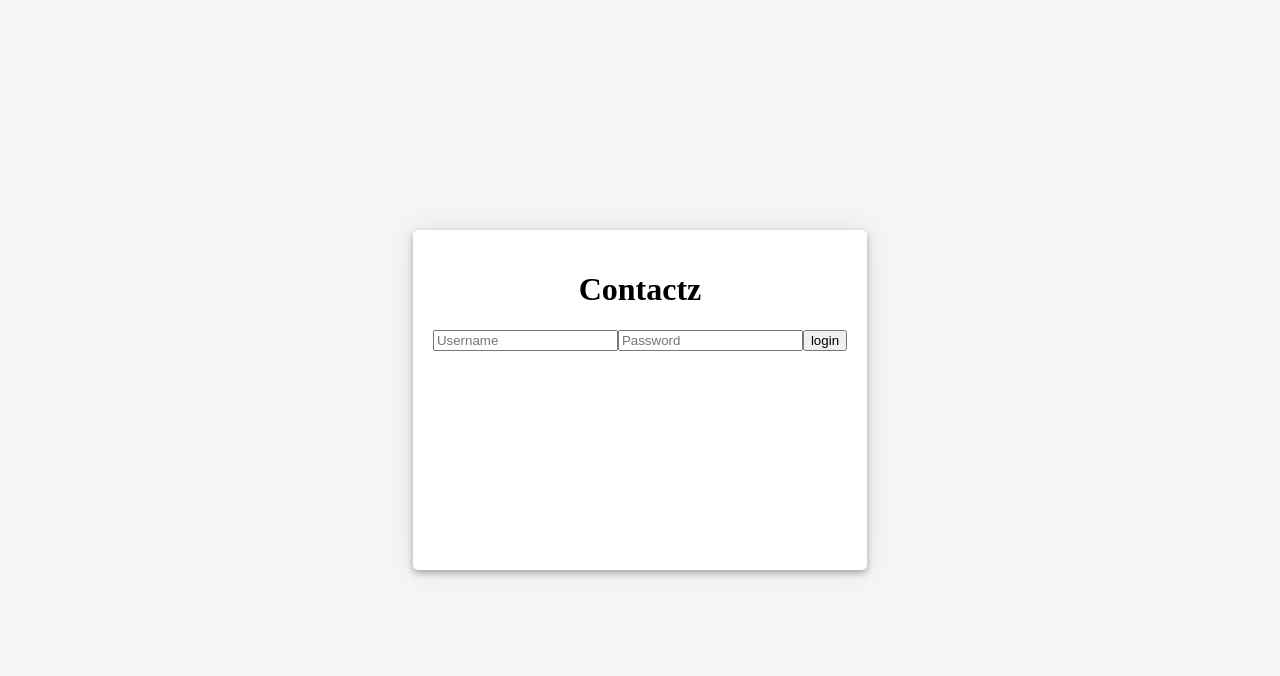
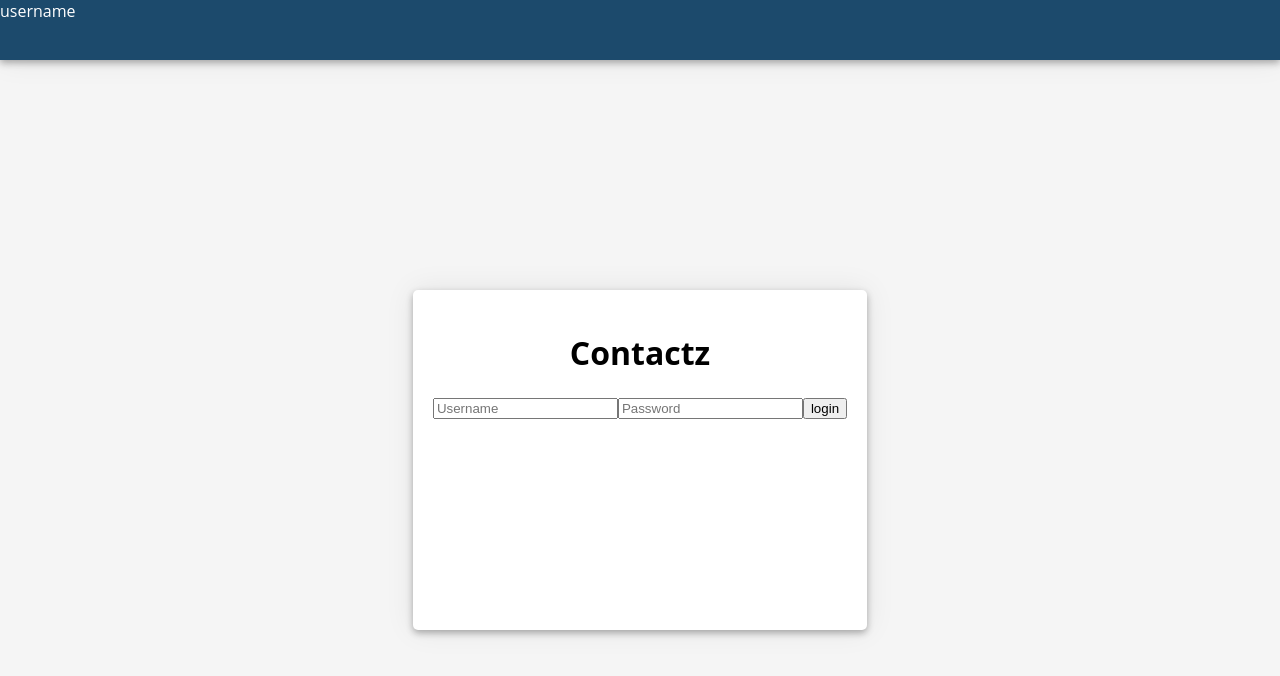
Before and after one commit to CurrrBell/address-book, an Angular app: page /login in a window 1280 px wide. Shown: the top 676 px of the page. Built offline with nearby package versions, Linux system fonts and the light colour scheme.

Commit message:
first nav iteration

```diff
--- a/src/app/auth/auth.service.ts
+++ b/src/app/auth/auth.service.ts
@@ -9,7 +9,7 @@ export class AuthService {
   private authenticated$: BehaviorSubject<boolean>;
 
   constructor() {
-    this.authenticated$ = new BehaviorSubject(false);
+    this.authenticated$ = new BehaviorSubject(true);
 
   }
 
@@ -21,6 +21,9 @@ export class AuthService {
   }
 
   getUser(): string {
+    if (this.username === undefined) {
+      return 'username';
+    }
     return this.username;
   }
 
--- a/src/app/header/header.component.html
+++ b/src/app/header/header.component.html
@@ -1,3 +1,3 @@
-<p>
-  header works!
-</p>
+<nav>
+  {{username}}
+</nav>
--- a/src/app/header/header.component.scss
+++ b/src/app/header/header.component.scss
@@ -0,0 +1,9 @@
+@import "../../scss/variables.scss";
+
+nav {
+  height: 60px;
+
+  color: #fff;
+  background-color: $primary;
+  box-shadow: $shadow-height-1;
+}
--- a/src/app/header/header.component.ts
+++ b/src/app/header/header.component.ts
@@ -1,4 +1,5 @@
 import { Component, OnInit } from '@angular/core';
+import { AuthService } from '../auth/auth.service';
 
 @Component({
   selector: 'app-header',
@@ -6,10 +7,12 @@ import { Component, OnInit } from '@angular/core';
   styleUrls: ['./header.component.scss']
 })
 export class HeaderComponent implements OnInit {
+  username: string;
 
-  constructor() { }
+  constructor(private readonly authService: AuthService) { }
 
   ngOnInit() {
+    this.username = this.authService.getUser();
   }
 
 }
--- a/src/app/login/login.component.scss
+++ b/src/app/login/login.component.scss
@@ -20,5 +20,5 @@
   background-color: #fff;
   border-radius: 5px;
 
-  box-shadow: $box-shadow;
+  box-shadow: $shadow-height-1;
 }
--- a/src/app/login/login.component.ts
+++ b/src/app/login/login.component.ts
@@ -17,8 +17,12 @@ export class LoginComponent implements OnInit {
     private readonly authService: AuthService) { }
 
   ngOnInit() {
-    const passwordValidators = [Validators.required];
-    const usernameValidators = [Validators.required];
+    const passwordValidators = [
+      // Validators.required
+    ];
+    const usernameValidators = [
+      // Validators.required
+    ];
 
     this.loginForm = this.formBuilder.group({
       username: ['', usernameValidators],
--- a/src/scss/styles.scss
+++ b/src/scss/styles.scss
@@ -1,4 +1,8 @@
 @import "./variables.scss";
+
+html {
+  font-family: "Open Sans", "Segoe UI", Tahoma, Geneva, Verdana, sans-serif;
+}
 
 @media only screen and (max-width: $mobile-cutoff) {
 }
--- a/src/scss/variables.scss
+++ b/src/scss/variables.scss
@@ -1,2 +1,5 @@
 $mobile-cutoff: 1024px;
-$box-shadow: 0px 3px 7px rgba(0, 0, 0, 0.3), 0px 0px 30px rgba(0, 0, 0, 0.08)
+$shadow-height-1: 0px 3px 7px rgba(0, 0, 0, 0.3), 0px 0px 30px rgba(0, 0, 0, 0.08);
+
+$primary: #1c4a6c;
+$secondary: #f3915d;
```
